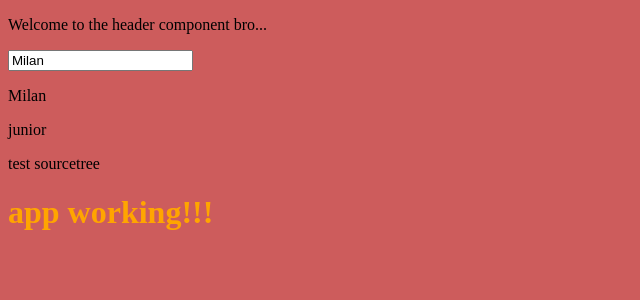
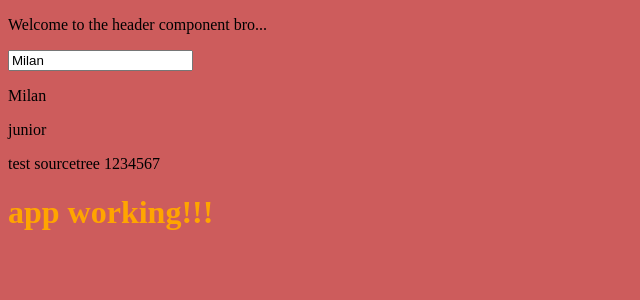
Before and after one commit to milanzivanov/portfolio-dev, an Angular app: page / in a window 1280 px wide. Shown: the top 300 px of the page, without its empty margins (0-640 px from the left). Built offline with nearby package versions, Linux system fonts and the light colour scheme.

Commit message:
second test for sourcetree

```diff
--- a/src/app/header/header.component.html
+++ b/src/app/header/header.component.html
@@ -8,4 +8,4 @@
 <p>{{data.status}}</p>
 
 
-<p>test sourcetree</p>
+<p>test sourcetree 1234567</p>
```
